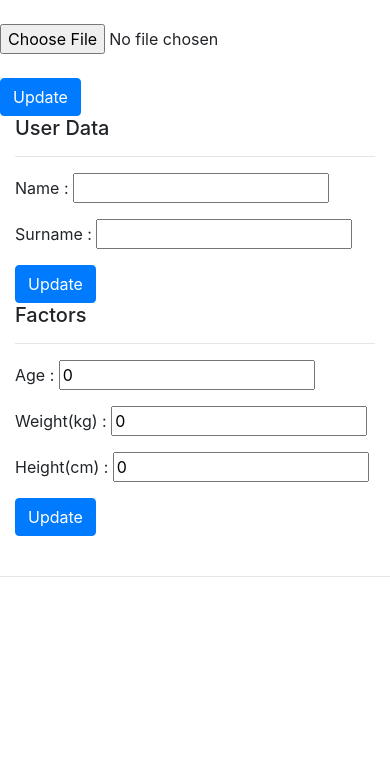
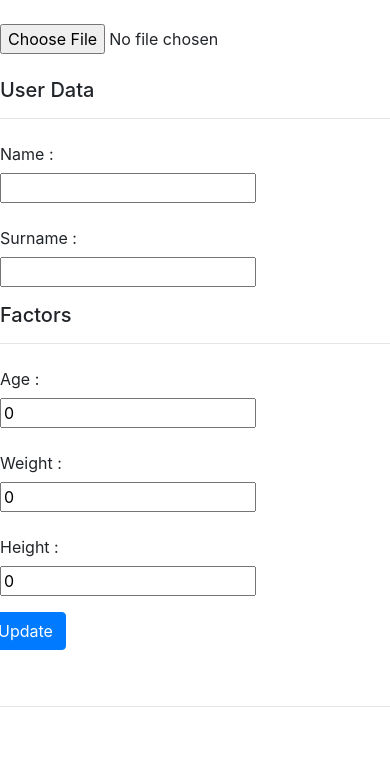
Before and after one commit to adriann1410/Trening-Planer, a Django app: page /user/edit in a window 390 px wide. Shown: the part 516-1287 px from the top of the page. Before the commit the page ends 1093 px from the top, so only its background shows below. Run offline with Django 3.2, Linux system fonts and the light colour scheme; the visitor is signed in with stand-in values (Sample User, id 1); some libraries are stand-ins or nearby versions.

Commit message:
Horizontal form tag

```diff
--- a/main/forms.py
+++ b/main/forms.py
@@ -18,12 +18,21 @@ class UserUpdateForm(forms.ModelForm):
     class Meta:
         model = User
         fields = ['first_name', 'last_name']
+        labels = {
+            'first_name': "Name",
+            'last_name': "Surname"
+        }
 
 
 class ProfileUpdateForm(forms.ModelForm):
     class Meta:
         model = Profile
         fields = ['old', 'weight', 'height']
+        labels = {
+            'old': "Age",
+            'weight': "Weight",
+            'height': "Height"
+        }
 
 
 class ProfileImageForm(forms.ModelForm):
--- a/main/templates/profile_edit.html
+++ b/main/templates/profile_edit.html
@@ -1,4 +1,7 @@
 {% extends 'base.html' %}
+{% load templatefilters %}
+{% load templatetags %}
+
 {% block content %}
 
     <div class="container">
@@ -32,7 +35,11 @@
         </div>
 
             <div class="row mt-5">
-            <div class="col-md-4-offset-2">
+            <form method="post" enctype="multipart/form-data">
+            {% csrf_token %}
+            <div class="form-row">
+                <div class="col">
+
                     <h3>{{ user.first_name }} {{ user.last_name }}</h3>
                     {% if user.profile.image %}
                             <img src="{{ user.profile.image.url }}" width="250" height="250">
@@ -40,54 +47,30 @@
                             <img src="{{ media }}profile_image/profile-placeholder.png" width="250" height="250">
                             {% endif %}
                             <br><br>
-                <form method="post" enctype="multipart/form-data">
-                    {% csrf_token %}
+
                         {{ image_form.image }}<br><br>
-                    <button type="submit" class="btn btn-primary">Update</button>
-                </form>
+
                 </div>
-            <div class="col-md-4">
-                <form method="post">
-                    {% csrf_token %}
+                <div class="col">
+
                     <h5>User Data</h5>
                     <hr>
+                    {% horizontal_form fields=user_form %}
+
+                </div>
+                <div class="col">
+
+                    <h5>Factors</h5>
+                    <hr>
+                    {% horizontal_form fields=profile_form %}
+
                     <div class="form-group row">
-                        <div class="col-sm-10">
-                          Name : {{ user_form.first_name }}
+                        <button type="submit" class="btn btn-primary">Update</button>
+                    </div>
+
                 </div>
             </div>
-                    <div class="form-group row">
-                        <div class="col-sm-10">
-                          Surname : {{ user_form.last_name }}
-                        </div>
-                    </div>
-                    <button type="submit" class="btn btn-primary">Update</button>
             </form>
-            </div>
-
-            <div class="col-md-4">
-                <form method="post">
-                    {% csrf_token %}
-                    <h5>Factors</h5>
-                    <hr>
-                    <div class="form-group row">
-                        <div class="col-sm-10">
-                          Age : {{ profile_form.old }}
-                        </div>
-                    </div>
-                    <div class="form-group row">
-                        <div class="col-sm-10">
-                          Weight(kg) : {{ profile_form.weight }}
-                        </div>
-                    </div>
-                    <div class="form-group row">
-                        <div class="col-sm-10">
-                         Height(cm) :  {{ profile_form.height }}
-                        </div>
-                    </div>
-                    <button type="submit" class="btn btn-primary">Update</button>
-                </form>
-            </div>
         </div>
     </div>
 
--- /dev/null
+++ b/main/templates/tags_templates/horizontal_form.html
@@ -0,0 +1,12 @@
+{% load templatefilters %}
+
+{% for field in fields %}
+    <div class="form-group row">
+        <div class="col-sm-4 col-form-label">
+            {{ field.label|form_label }}
+        </div>
+        <div class="col-sm-8">
+            {{ field }}
+        </div>
+    </div>
+{% endfor %}
--- a/main/templatetags/templatefilters.py
+++ b/main/templatetags/templatefilters.py
@@ -9,3 +9,7 @@ def get_item(dictionary, key):
 @register.filter
 def placeholder_image(value):
     return os.path.join(value, settings.PLACEHOLDER_IMAGE_PATH)
+
+@register.filter
+def form_label(value, prefix=" :"):
+    return str(value+prefix)
--- /dev/null
+++ b/main/templatetags/templatetags.py
@@ -0,0 +1,7 @@
+from django import template
+
+register = template.Library()
+
+@register.inclusion_tag("tags_templates/horizontal_form.html")
+def horizontal_form(fields):
+    return {'fields': fields}
--- a/main/views.py
+++ b/main/views.py
@@ -96,6 +96,9 @@ def userProfileEdit(request):
         profile_image_form = ProfileImageForm(data=request.POST, files=request.FILES, instance=user_profile)
         user_update = UserUpdateForm(request.POST, instance=current_user)
 
+
+        #TODO: If filed is empty - don't override the value
+
         if user_update.is_valid():
             user_update.save()
 
```
Lines whose indentation alone changed are shown as unchanged.
